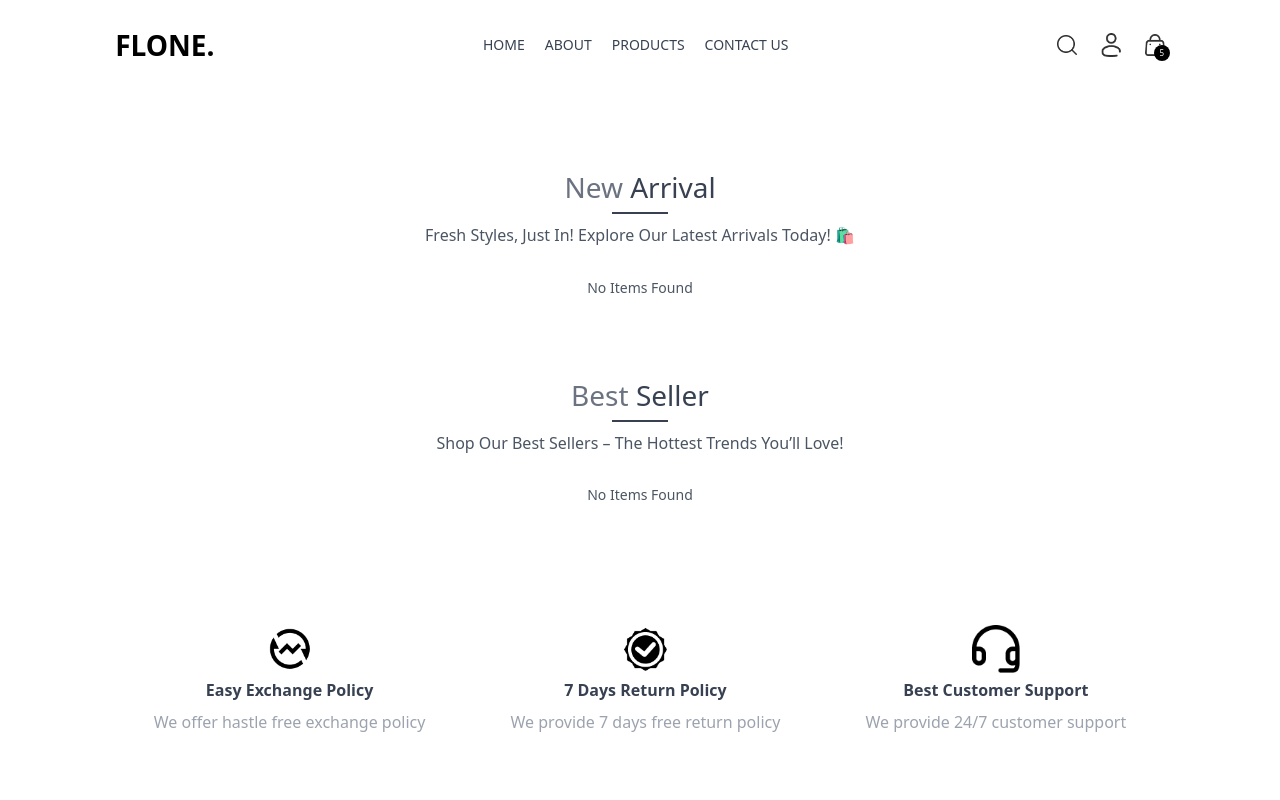
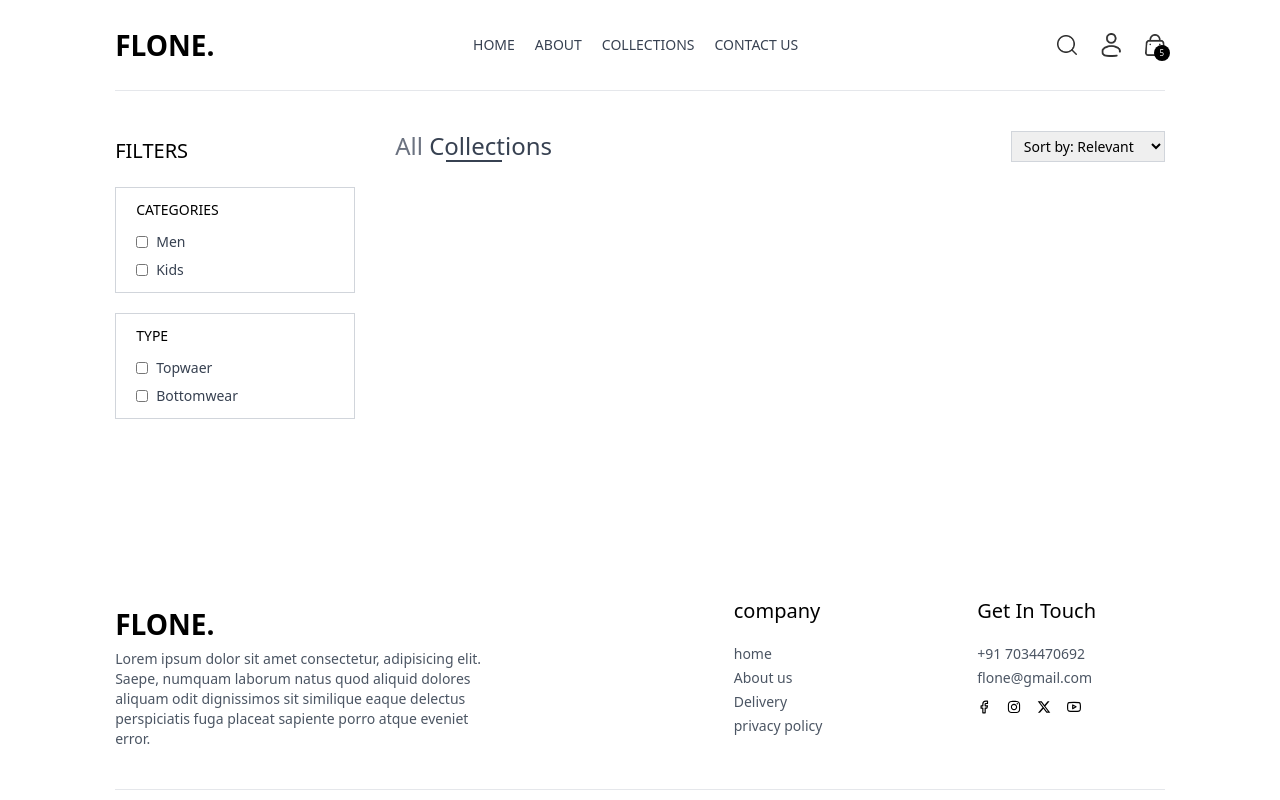
Before and after one commit to Arunps21/flone-frontend, a React (Vite) app: page /collection in a window 1280 px wide. Shown: the top 800 px of the page. Built offline with nearby package versions, Linux system fonts and the light colour scheme.

Commit message:
collection update

```diff
--- a/src/App.jsx
+++ b/src/App.jsx
@@ -1,24 +1,21 @@
-import React from 'react'
-import Nav from './sections/Nav'
-import NewArrival from './sections/NewArrival'
-import BestSeller from './sections/BestSeller'
-import OurPolicies from './sections/OurPolicies'
-import NewsLetter from './sections/NewsLetter'
-import Footer from './components/Footer'
-// import Hero from './sections/Hero'
+import React from "react";
+import { Route, Routes } from "react-router-dom";
+import Home from "./sections/Home";
+import Footer from "./components/Footer";
+import Nav from "./components/Nav";
+import Collections from "./pages/Collections";
 
 const App = () => {
   return (
-    <main className="px-4 sm:px-[5vw] md:px-[7vw] lg:px-[9vw]">
-      <Nav/>
-      {/* <Hero/> */}
-      <NewArrival/>
-      <BestSeller/>
-      <OurPolicies/>
-      <NewsLetter/>
-      <Footer/>
-    </main>
-  )
-}
+    <div className="px-4 sm:px-[5vw] md:px-[7vw] lg:px-[9vw]">
+      <Nav />
+        <Routes>
+          <Route path="/" element={<Home />} />
+          <Route path="/collection" element={<Collections />} />
+        </Routes>
+      <Footer />
+    </div>
+  );
+};
 
-export default App
+export default App;
--- a/src/components/Footer.jsx
+++ b/src/components/Footer.jsx
@@ -8,7 +8,6 @@
   return (
     <footer>
       <div className="flex flex-col sm:grid grid-cols-[3fr_1fr_1fr] gap-14 my-10 mt-40 text-sm">
-
         <div>
           <h1 className="text-3xl font-bold uppercase">Flone.</h1>
           <p className="w-full md:w-2/3 text-gray-600">
@@ -22,7 +21,7 @@
         <div>
           <p className="text-xl font-md mb-5">company</p>
           <ul className="flex flex-col gap-1 text-gray-600">
-                    <li >home</li>
+            <li>home</li>
             <li>About us</li>
             <li>Delivery</li>
             <li>privacy policy</li>
@@ -42,11 +41,12 @@
             <FiYoutube />
           </div>
         </div>
-
       </div>
       <div>
         <hr />
-        <p className="py-5 text-sm text-center">&copy; {new Date().getFullYear()} flone.com. &reg;All Rights Reserved.</p>
+        <p className="py-5 text-sm text-center">
+          &copy; {new Date().getFullYear()} flone.com &reg;All Rights Reserved.
+        </p>
       </div>
     </footer>
   );
--- a/src/sections/Nav.jsx
+++ b/src/components/Nav.jsx
@@ -20,8 +20,8 @@
         <NavLink to="">
           <p className="active:text-coral-red">About</p>
         </NavLink>
-        <NavLink to="">
-          <p className="hover:text-coral-red">products</p>
+        <NavLink to="/collection">
+          <p className="hover:text-coral-red">Collections</p>
         </NavLink>
         <NavLink to="">
           <p className="hover:text-coral-red">contact us</p>
--- a/src/components/Title.jsx
+++ b/src/components/Title.jsx
@@ -4,7 +4,7 @@
   return (
     <div className='flex justify-center items-center flex-col'>
         <p className='text-gray-500 capitalize'>{text1} <span className='text-gray-700 font-medium'>{text2}</span></p>
-        <p className='w-8 sm:w-14 h-[1px] sm:h-[2px] bg-gray-700'></p>
+        <p className='w-8 sm:w-14 h-[1px] sm:h-[2px] bg-gray-700 '></p>
     </div>
   )
 }
--- /dev/null
+++ b/src/pages/Collections.jsx
@@ -0,0 +1,102 @@
+import React, { useState } from "react";
+import Title from "../components/Title";
+import ProductCard from "../components/ProductCard";
+
+const Collections = () => {
+  const [showFilter, setShowFilter] = useState(true);
+  const [products,setProducts] = useState([])
+  const [category,setCategory] = useState([])
+  const [subCategory,setSubCategory] = useState([])
+
+  const handleCategory=(event)=>{
+    if(category.includes(event.target.value)){
+      setCategory(prev=>prev.filter((item)=>item !== event.target.value))
+    }
+    else{
+      setCategory(prev=>[...prev,event.target.value])
+    }
+  }
+
+  const handleSubCategory=(event)=>{
+    if(subCategory.includes(event.target.value)){
+      setSubCategory(prev=>prev.filter((item)=>item !== event.target.value))
+    }
+    else{
+      setSubCategory(prev=>[...prev,event.target.value])
+    }
+  }
+
+  return (
+    <div className="flex flex-col sm:flex-row gap-1 sm:gap-10 pt-10 border-t">
+      {/* filter */}
+      <div className="min-w-60">
+        <p className="my-2 text-xl flex items-center gap-2 uppercase">
+          Filters
+        </p>
+
+        {/* catergory filter */}
+        <div
+          className={`border border-gray-300 pl-5 py-3 mt-6 sm:block ${
+            showFilter ? "" : "hidden"
+          } `}
+        >
+          <p className="mb-3 text-sm font-medium uppercase">Categories</p>
+
+          <div className="flex flex-col gap-2 text-sm font-light text-gray-700">
+            <p className="flex gap-2">
+              <input className="w-3" type="checkbox" value={"Men"} onChange={handleCategory}/> Men
+            </p>
+            <p className="flex gap-2">
+              <input className="w-3" type="checkbox" value={"Kids"} onChange={handleCategory}/> Kids
+            </p>
+          </div>
+        </div>
+
+        {/* subcategory filter */}
+        <div
+          className={`border border-gray-300 pl-5 py-3 my-5 sm:block ${
+            showFilter ? "" : "hidden"
+          } `}
+        >
+          <p className="mb-3 text-sm font-medium uppercase">Type</p>
+
+          <div className="flex flex-col gap-2 text-sm font-light text-gray-700">
+            <p className="flex gap-2">
+              <input className="w-3" type="checkbox" value={"Topwaer"} onChange={handleSubCategory}/> Topwaer
+            </p>
+            <p className="flex gap-2">
+              <input className="w-3" type="checkbox" value={"Bottomwear"} onChange={handleSubCategory}/> Bottomwear
+            </p>
+          </div>
+        </div>
+
+      </div>
+
+      {/* right side */}
+          <div className="flex-1">
+
+            <div className="flex justify-between text-base sm:text-2xl mb-4">
+              <Title text1="all" text2="collections"/>
+              {/* product sort */}
+              <select className="border border-gray-300 text-sm px-2">
+                <option value="relavent">Sort by: Relevant</option>
+                <option value="low-high">Sort by: Low-High</option>
+                <option value="high-low">Sort by: High-Low</option>
+              </select>
+            </div>
+
+            {/* map products */}
+            <div className="grid grid-cols-2 md:grid-cols-3 lg:grid-cols-4 gap-4 gap-y-6">
+                {
+                  products.map((item,index)=>(
+                    <ProductCard key={index} id={item._id} name={item.name} price={item.price} image={item.image}/>
+                  ))
+                }
+            </div>
+          </div>
+
+    </div>
+  );
+};
+
+export default Collections;
--- /dev/null
+++ b/src/sections/Home.jsx
@@ -0,0 +1,26 @@
+import React from "react";
+import NewArrival from "./NewArrival";
+import BestSeller from "./BestSeller";
+import OurPolicies from "./OurPolicies";
+import NewsLetter from "./NewsLetter";
+
+const Home = () => {
+  return (
+    <main>
+      <section>
+        <NewArrival />
+      </section>
+      <section>
+        <BestSeller />
+      </section>
+      <section>
+        <OurPolicies />
+      </section>
+      <section>
+        <NewsLetter />
+      </section>
+    </main>
+  );
+};
+
+export default Home;
```
Lines whose indentation alone changed are shown as unchanged.
